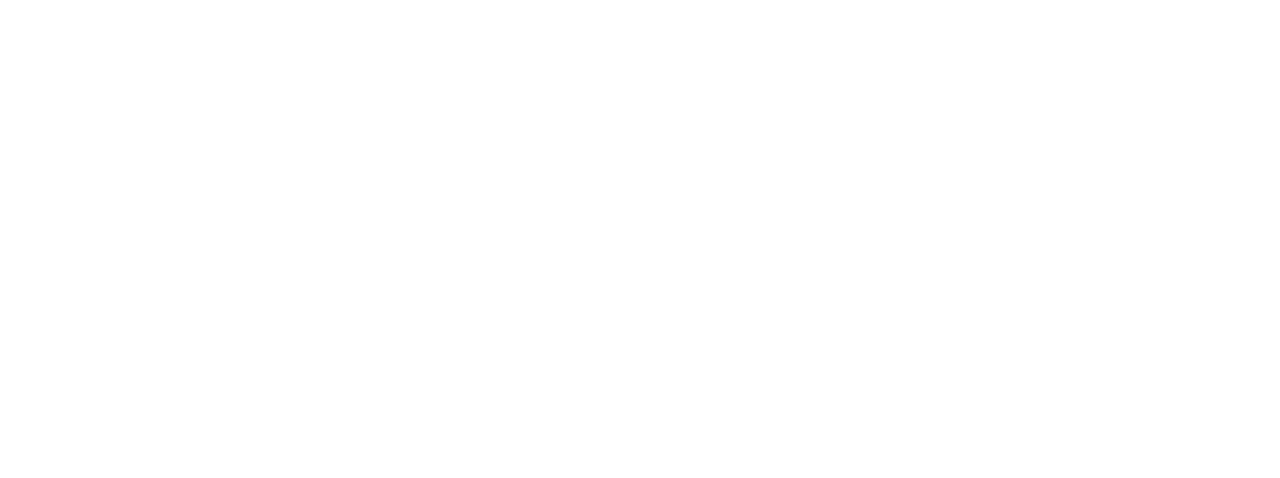
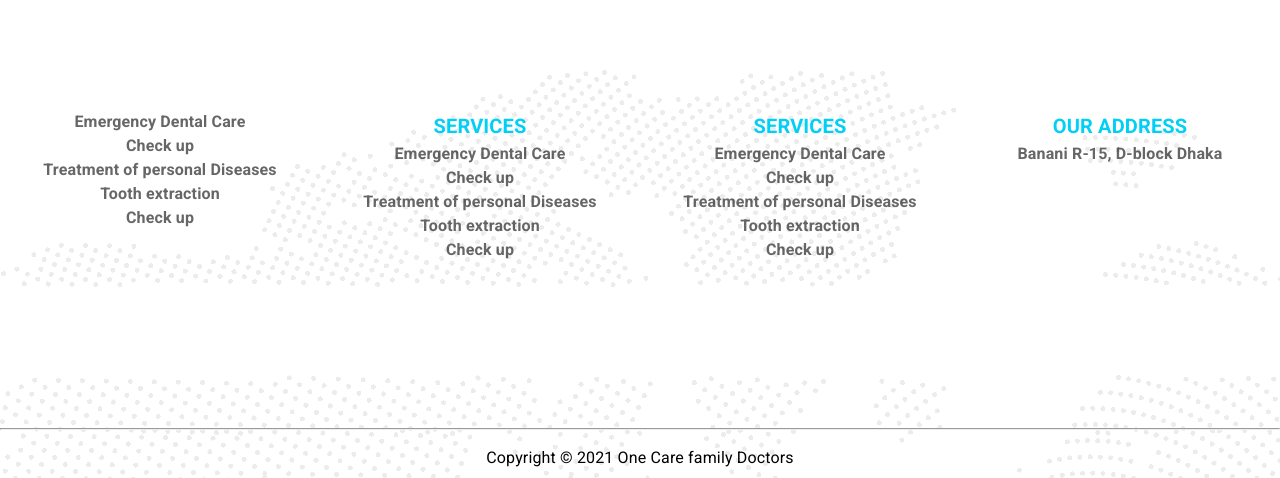
Before and after one commit to nazmul-devs/one-care-family-doctors, a React (Create React App) app: page / in a window 1280 px wide. Shown: the part 5572-6050 px from the top of the page. Before the commit the page ends 5562 px from the top, so only its background shows below. Built offline with nearby package versions, Linux system fonts and the light colour scheme.

Commit message:
footer component create and added details

```diff
--- a/src/App.js
+++ b/src/App.js
@@ -2,6 +2,7 @@
 import { BrowserRouter as Router, Switch, Route } from "react-router-dom";
 import Home from "./Pages/Home/Home/Home";
 import Header from "./Pages/Header/Header";
+import Footer from "./Pages/Footer/Footer";
 
 // #00D0F6, #00dad6
 function App() {
@@ -13,6 +14,7 @@
 					<Home />
 				</Route>
 			</Switch>
+			<Footer />
 		</Router>
 	);
 }
--- /dev/null
+++ b/src/Pages/Footer/Footer.js
@@ -0,0 +1,240 @@
+import { Grid, Typography } from "@mui/material";
+import { Box } from "@mui/system";
+import React from "react";
+import bg from "../../images/footer-bg.png";
+
+const footerStyle = {
+	background: `url(${bg})`,
+	width: "100%",
+};
+
+const Footer = () => {
+	return (
+		<Box sx={{ mt: 10 }} style={footerStyle}>
+			<Grid container sx={{ alignItems: "center" }}>
+				{/* Emergency */}
+				<Grid item xs={3} sx={{ textAlign: "center" }}>
+					<Box
+						sx={{
+							px: 3,
+							py: 5,
+							minHeight: 270,
+						}}
+					>
+						<Typography
+							sx={{
+								textAlign: "center",
+								fontWeight: "bold",
+								color: "text.secondary",
+							}}
+						>
+							Emergency Dental Care
+						</Typography>
+						<Typography
+							sx={{
+								textAlign: "center",
+								fontWeight: "bold",
+								color: "text.secondary",
+							}}
+						>
+							Check up
+						</Typography>
+						<Typography
+							sx={{
+								textAlign: "center",
+								fontWeight: "bold",
+								color: "text.secondary",
+							}}
+						>
+							Treatment of personal Diseases
+						</Typography>
+						<Typography
+							sx={{
+								textAlign: "center",
+								fontWeight: "bold",
+								color: "text.secondary",
+							}}
+						>
+							Tooth extraction
+						</Typography>
+						<Typography
+							sx={{
+								textAlign: "center",
+								fontWeight: "bold",
+								color: "text.secondary",
+							}}
+						>
+							Check up
+						</Typography>
+					</Box>
+				</Grid>
+				{/* Services */}
+				<Grid item xs={3} sx={{ textAlign: "center" }}>
+					<Box
+						sx={{
+							px: 3,
+							py: 5,
+							minHeight: 270,
+						}}
+					>
+						<Typography
+							variant="h6"
+							sx={{
+								textAlign: "center",
+								fontWeight: "bold",
+								color: "#00D0F6",
+							}}
+						>
+							SERVICES
+						</Typography>
+						<Typography
+							sx={{
+								textAlign: "center",
+								fontWeight: "bold",
+								color: "text.secondary",
+							}}
+						>
+							Emergency Dental Care
+						</Typography>
+						<Typography
+							sx={{
+								textAlign: "center",
+								fontWeight: "bold",
+								color: "text.secondary",
+							}}
+						>
+							Check up
+						</Typography>
+						<Typography
+							sx={{
+								textAlign: "center",
+								fontWeight: "bold",
+								color: "text.secondary",
+							}}
+						>
+							Treatment of personal Diseases
+						</Typography>
+						<Typography
+							sx={{
+								textAlign: "center",
+								fontWeight: "bold",
+								color: "text.secondary",
+							}}
+						>
+							Tooth extraction
+						</Typography>
+						<Typography
+							sx={{
+								textAlign: "center",
+								fontWeight: "bold",
+								color: "text.secondary",
+							}}
+						>
+							Check up
+						</Typography>
+					</Box>
+				</Grid>
+				<Grid item xs={3} sx={{ textAlign: "center" }}>
+					<Box
+						sx={{
+							px: 3,
+							py: 5,
+							minHeight: 270,
+						}}
+					>
+						<Typography
+							variant="h6"
+							sx={{
+								textAlign: "center",
+								fontWeight: "bold",
+								color: "#00D0F6",
+							}}
+						>
+							SERVICES
+						</Typography>
+						<Typography
+							sx={{
+								textAlign: "center",
+								fontWeight: "bold",
+								color: "text.secondary",
+							}}
+						>
+							Emergency Dental Care
+						</Typography>
+						<Typography
+							sx={{
+								textAlign: "center",
+								fontWeight: "bold",
+								color: "text.secondary",
+							}}
+						>
+							Check up
+						</Typography>
+						<Typography
+							sx={{
+								textAlign: "center",
+								fontWeight: "bold",
+								color: "text.secondary",
+							}}
+						>
+							Treatment of personal Diseases
+						</Typography>
+						<Typography
+							sx={{
+								textAlign: "center",
+								fontWeight: "bold",
+								color: "text.secondary",
+							}}
+						>
+							Tooth extraction
+						</Typography>
+						<Typography
+							sx={{
+								textAlign: "center",
+								fontWeight: "bold",
+								color: "text.secondary",
+							}}
+						>
+							Check up
+						</Typography>
+					</Box>
+				</Grid>
+				<Grid item xs={3} sx={{ textAlign: "center" }}>
+					<Box
+						sx={{
+							px: 3,
+							py: 5,
+							minHeight: 270,
+						}}
+					>
+						<Typography
+							variant="h6"
+							sx={{
+								textAlign: "center",
+								fontWeight: "bold",
+								color: "#00D0F6",
+							}}
+						>
+							OUR ADDRESS
+						</Typography>
+						<Typography
+							sx={{
+								textAlign: "center",
+								fontWeight: "bold",
+								color: "text.secondary",
+							}}
+						>
+							Banani R-15, D-block Dhaka
+						</Typography>
+					</Box>
+				</Grid>
+			</Grid>
+			<hr />
+			<Typography sx={{ textAlign: "center", py: 1 }}>
+				Copyright © 2021 One Care family Doctors
+			</Typography>
+		</Box>
+	);
+};
+
+export default Footer;
```
